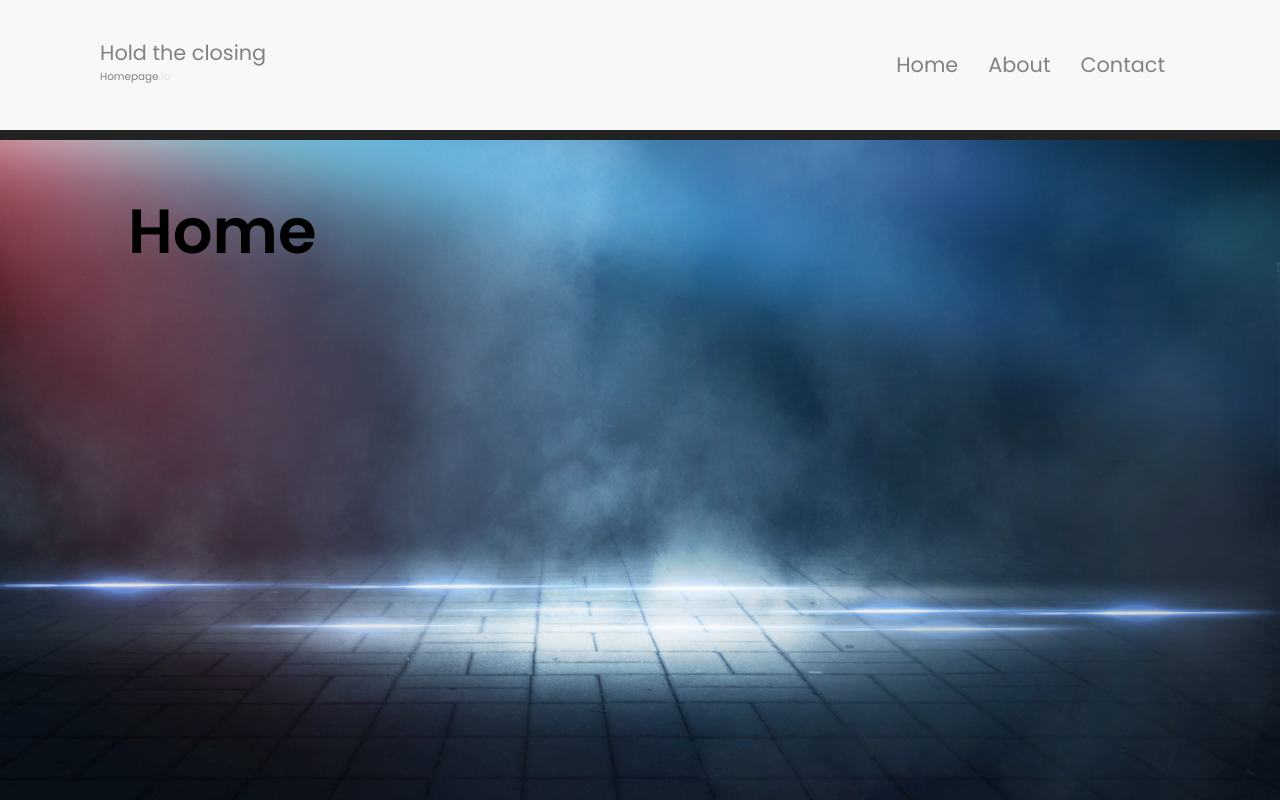
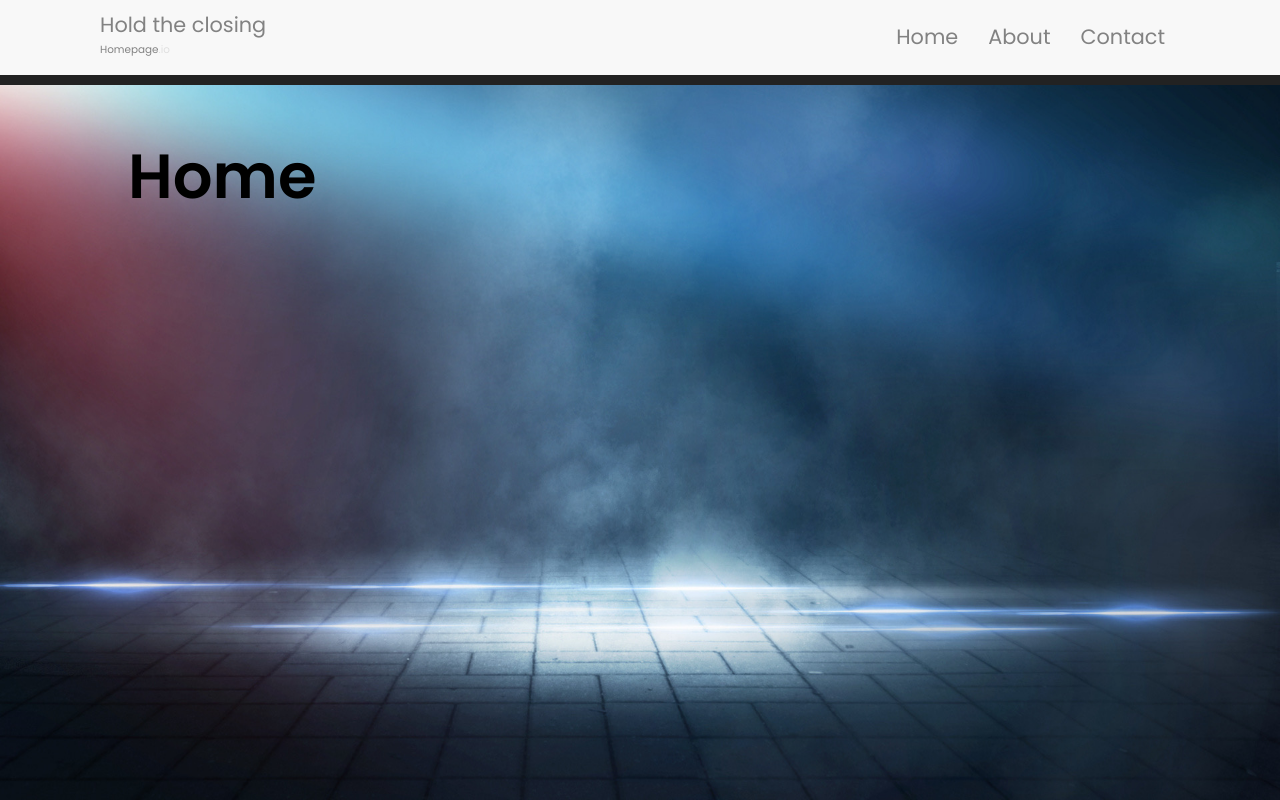
Before and after one commit to abdelrahman-yahia-zakaria/website-React, a React (Create React App) app: page / in a window 1280 px wide. Built offline with nearby package versions, Linux system fonts and the light colour scheme.

Commit message:
first commit

```diff
--- a/public/index.html
+++ b/public/index.html
@@ -16,7 +16,8 @@
       work correctly both with client-side routing and a non-root public URL.
       Learn how to configure a non-root public URL by running `npm run build`.
     -->
-	<title>Hold the closing</title>
+
+    <title>Hold the closing</title>
 </head>
 
 <body>
--- a/src/App.js
+++ b/src/App.js
@@ -12,7 +12,7 @@ const Navigation = styled.header`
   justify-content: space-between;
   align-items: center;
   padding: 0px 100px 0;
-  height: 140px;
+  height: 85px;
   margin-bottom: 60px;
   background: #f8f8f8;
 
--- a/src/index.css
+++ b/src/index.css
@@ -11,6 +11,7 @@ object {
   border: 0;
   max-width: 100%;
   height: auto;
+
 }
 
 * {
```
